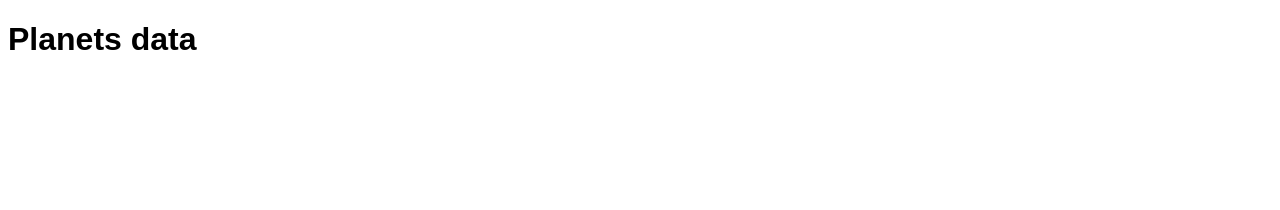
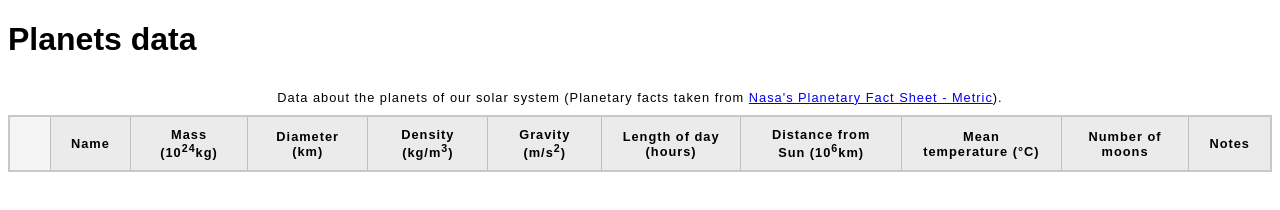
Before and after one commit to daCruzNobre/INFT1206_Joao.DaCruzNobre, a plain HTML site: page lab2part2/blank-template.html in a window 1280 px wide. Drawn offline with Linux system fonts and the light colour scheme.

Commit message:
added headers

```diff
--- a/lab2part2/blank-template.html
+++ b/lab2part2/blank-template.html
@@ -15,11 +15,26 @@
   <body>
     <h1>Planets data</h1>
     <table>
+      <caption>Data about the planets of our solar system (Planetary facts taken from <a href="http://nssdc.gsfc.nasa.gov/planetary/factsheet/">Nasa's Planetary Fact Sheet - Metric</a>).
+</caption>
       <thead>
-        <tbody>
+        <tr>
+          <td colspan="2"></td>
+          <th>Name</th>
+          <th>Mass (10<sup>24</sup>kg)</th>
+          <th>Diameter (km)</th>
+          <th>Density (kg/m<sup>3</sup>)</th>
+          <th>Gravity (m/s<sup>2</sup>)</th>
+          <th>Length of day (hours)</th>
+          <th>Distance from Sun (10<sup>6</sup>km)</th>
+          <th>Mean temperature (°C)</th>
+          <th>Number of moons</th>
+          <th>Notes</th>
+        </tr>
+      </thead>
+      <tbody>
 
-        </tbody>
-      </thead>
+      </tbody>
     </table>
 
   </body>
```
